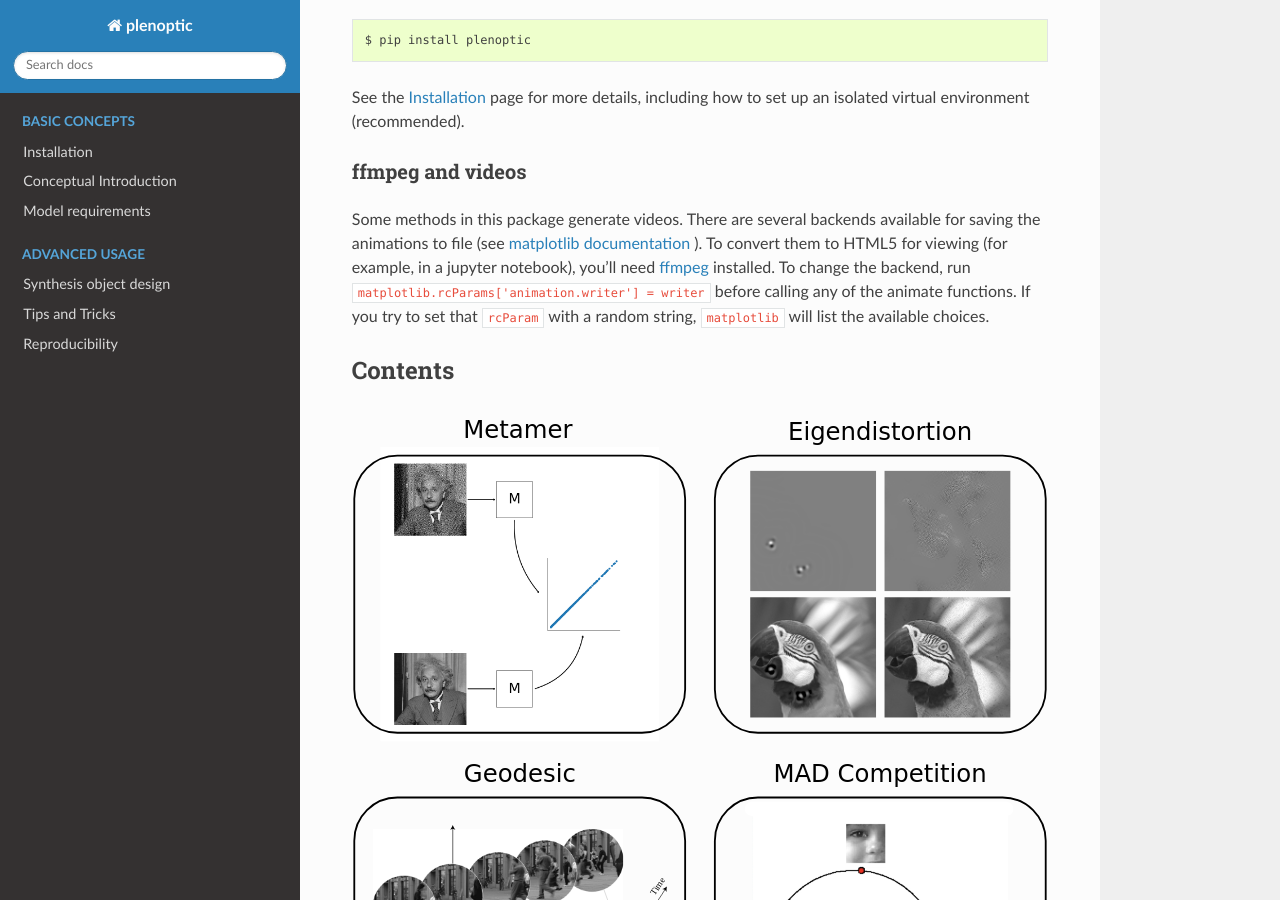
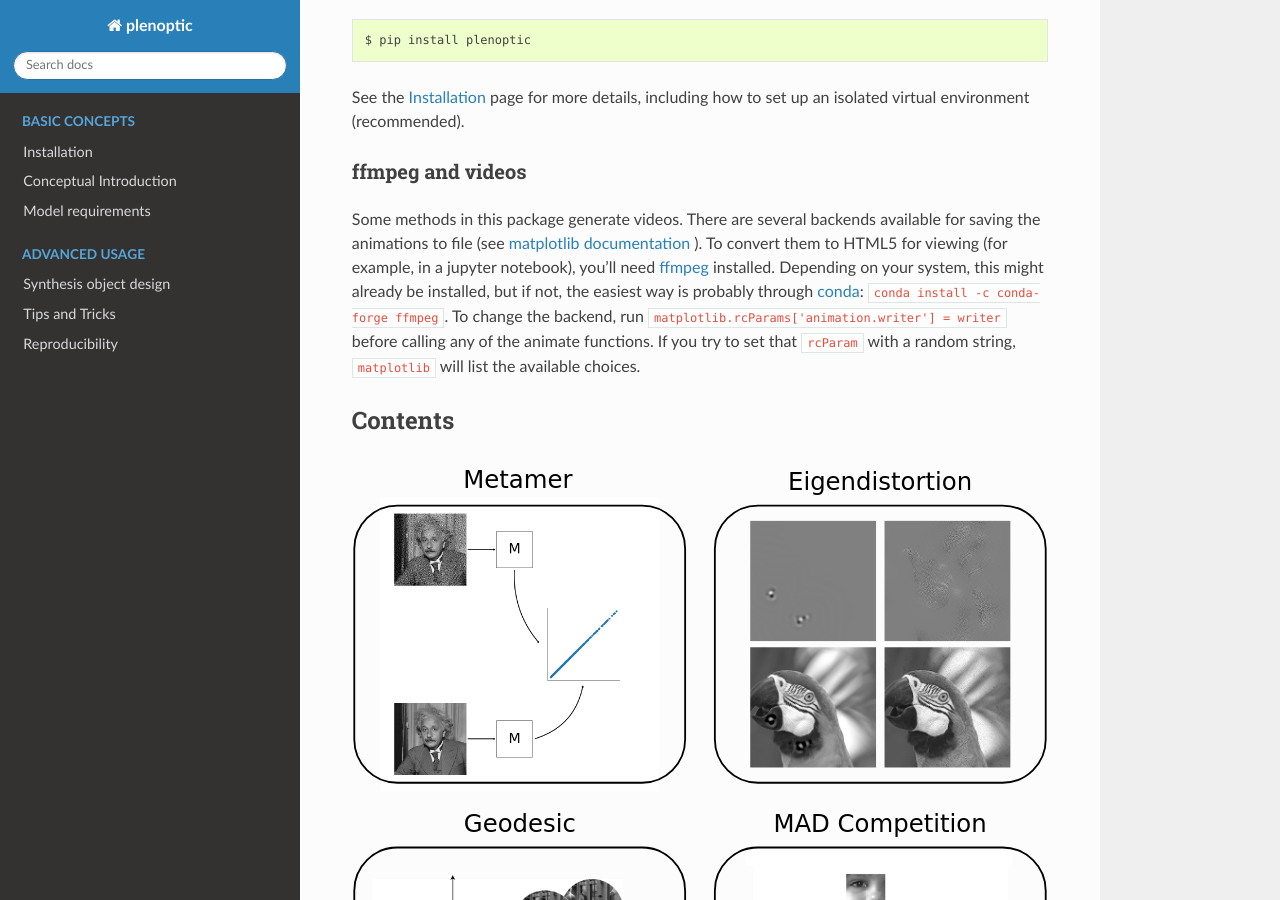
Before and after one commit to plenoptic-org/plenoptic, a Sphinx documentation site: the page built from docs/index.rst, in a window 1280 px wide and 900 px high, scrolled down 674 px. Built offline with Sphinx 7.4.7 and the Read the Docs theme 2.0.0, drawn with Linux system fonts in a browser that asks for light colours; pages that are not in the unit, such as notebooks, are missing from menus; the version number could not be read and is left out.

Commit message:
adds ffmpeg instructions in res to f th eplaces

```diff
--- a/docs/index.rst
+++ b/docs/index.rst
@@ -68,7 +68,10 @@ available for saving the animations to file (see `matplotlib documentation
 ).
 To convert them to HTML5 for viewing (for example, in a
 jupyter notebook), you'll need `ffmpeg <https://ffmpeg.org/download.html>`_
-installed.
+installed. Depending on your system, this might already
+be installed, but if not, the easiest way is probably through `conda
+<https://anaconda.org/conda-forge/ffmpeg>`_: ``conda install -c conda-forge
+ffmpeg``.
 To change the backend, run ``matplotlib.rcParams['animation.writer'] = writer``
 before calling any of the animate functions. If you try to set that ``rcParam``
 with a random string, ``matplotlib`` will list the available choices.
```
Also changed, not shown: README.md (+3 -1 lines).
